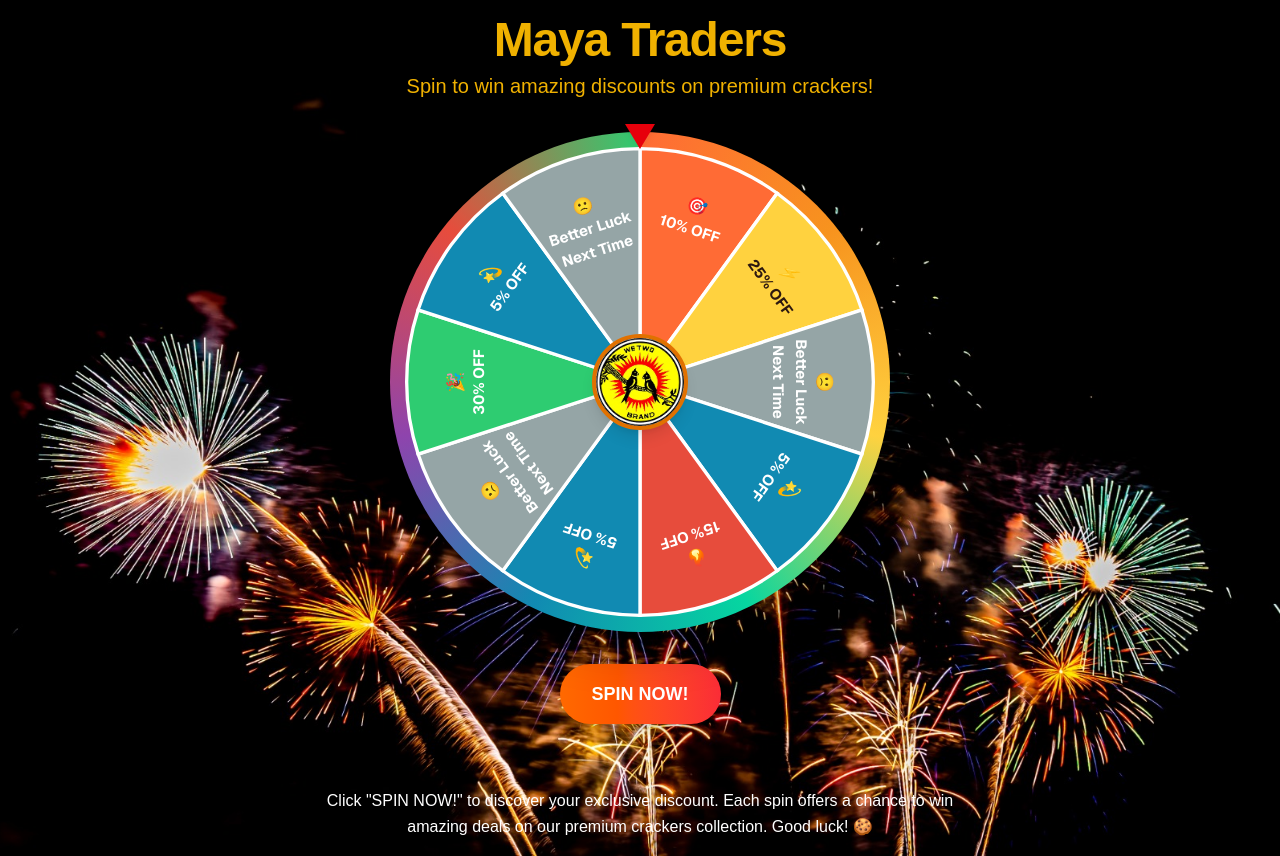
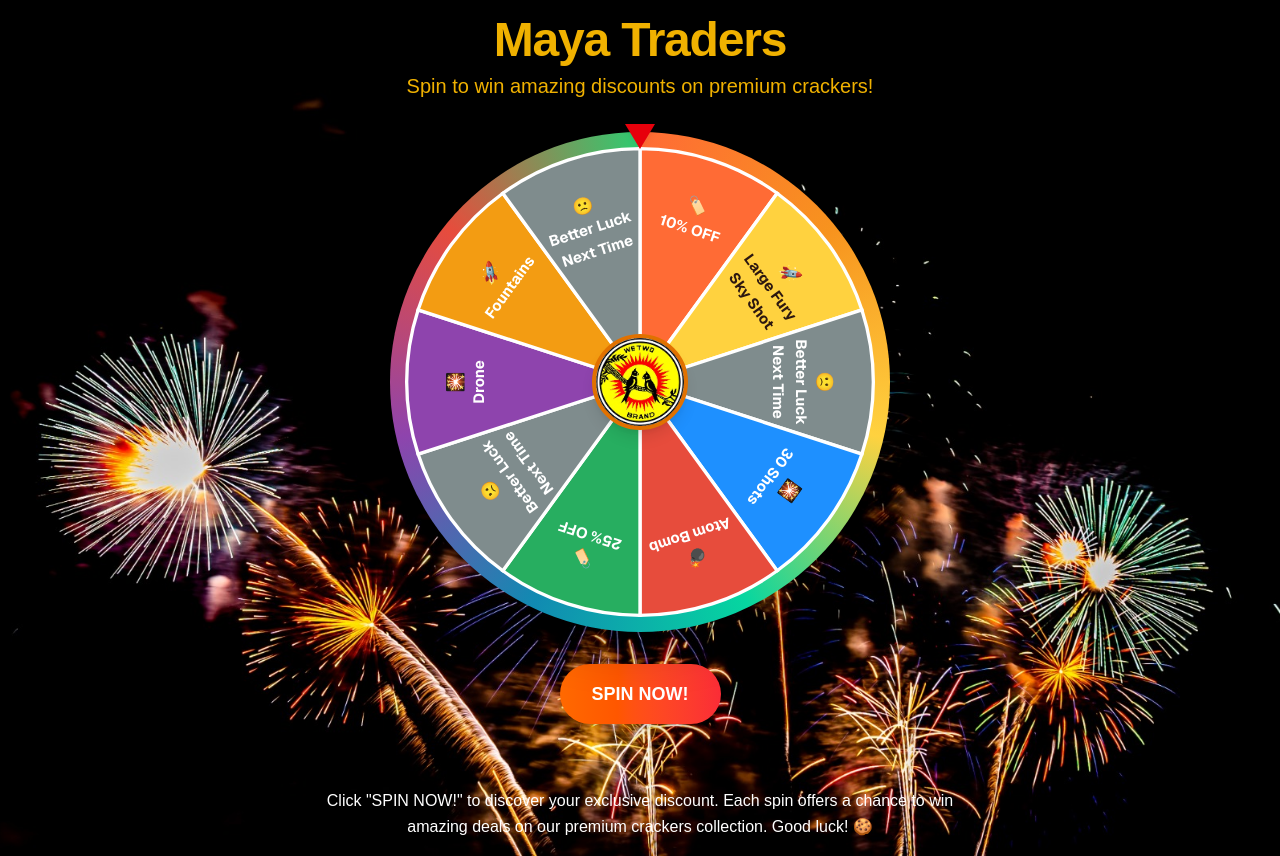
Before and after one commit to Mohamed-Hashim-km/spin-wheel, a Next.js app: page / in a window 1280 px wide. Built offline with nearby package versions, Linux system fonts and the light colour scheme.

Commit message:
contentChange

```diff
--- a/package.json
+++ b/package.json
@@ -12,7 +12,8 @@
     "lucide-react": "^0.534.0",
     "next": "15.4.5",
     "react": "19.1.0",
-    "react-dom": "19.1.0"
+    "react-dom": "19.1.0",
+    "react-icons": "^5.5.0"
   },
   "devDependencies": {
     "@eslint/eslintrc": "^3",
--- a/src/components/SpinWheel.tsx
+++ b/src/components/SpinWheel.tsx
@@ -12,18 +12,18 @@
 }
 
 const prizes: Prize[] = [
-  { id: 1, text: "10% OFF", color: "#FF6B35", textColor: "#FFFFFF", icon: "🎯" },
-  { id: 2, text: "25% OFF", color: "#FFD23F", textColor: "#2D1810", icon: "⚡" },
-  { id: 10, text: "Better Luck Next Time", color: "#95A5A6", textColor: "#FFFFFF", icon: "🙁" },
-  { id: 3, text: "5% OFF", color: "#118AB2", textColor: "#FFFFFF", icon: "💫" },
-  { id: 4, text: "15% OFF", color: "#E74C3C", textColor: "#FFFFFF", icon: "🔥" },
-  { id: 5, text: "5% OFF", color: "#118AB2", textColor: "#FFFFFF", icon: "💫" },
-  { id: 6, text: "Better Luck Next Time", color: "#95A5A6", textColor: "#FFFFFF", icon: "🙁" },
-  { id: 7, text: "30% OFF", color: "#2ECC71", textColor: "#FFFFFF", icon: "🎉" },
-  { id: 8, text: "5% OFF", color: "#118AB2", textColor: "#FFFFFF", icon: "💫" },
-  { id: 9, text: "Better Luck Next Time", color: "#95A5A6", textColor: "#FFFFFF", icon: "🙁" },
+  { id: 1, text: "10% OFF", color: "#FF6B35", textColor: "#FFFFFF", icon: "🏷️" }, // Discount tag
+  { id: 2, text: "Large Fury Sky Shot", color: "#FFD23F", textColor: "#2D1810", icon: "🚀" }, // Firework explosion
+  { id: 3, text: "Better Luck Next Time", color: "#7F8C8D", textColor: "#FFFFFF", icon: "🙁" }, // Grey for loss
+  { id: 4, text: "30 Shots", color: "#1E90FF", textColor: "#FFFFFF", icon: "🎇" }, // Multiple spark effects
+  { id: 5, text: "Atom Bomb", color: "#E74C3C", textColor: "#FFFFFF", icon: "💣" }, // Explosion icon
+  { id: 6, text: "25% OFF", color: "#27AE60", textColor: "#FFFFFF", icon: "🏷️" }, // Green for good deals
+  { id: 7, text: "Better Luck Next Time", color: "#7F8C8D", textColor: "#FFFFFF", icon: "🙁" }, // Same grey loss
+  { id: 8, text: "Drone", color: "#8E44AD", textColor: "#FFFFFF", icon: "🎇" }, // Helicopter/drone
+  { id: 9, text: "Fountains", color: "#F39C12", textColor: "#FFFFFF", icon: "🚀" }, // Fountain shape
+  { id: 10, text: "Better Luck Next Time", color: "#7F8C8D", textColor: "#FFFFFF", icon: "🙁" }, // Loss again
+];
 
-];
 
 const SpinWheel: React.FC = () => {
   const [isSpinning, setIsSpinning] = useState(false);
@@ -108,7 +108,12 @@
                 <tspan x={textX} dy="14">Better Luck</tspan>
                 <tspan x={textX} dy="14">Next Time</tspan>
               </>
-            ) : prize.text.length > 12 ? (
+            ) :   prize.text === "Large Fury Sky Shot" ? (
+              <>
+                <tspan x={textX} dy="14">Large Fury</tspan>
+                <tspan x={textX} dy="14">Sky Shot</tspan>
+              </>
+            ): prize.text.length > 12 ? (
               <>
                 <tspan x={textX} dy="14">{prize.text.slice(0, 12)}</tspan>
                 <tspan x={textX} dy="14">{prize.text.slice(12)}</tspan>
```
Also changed, not shown: 1 other file (tests, documents, lock files or other folders).
